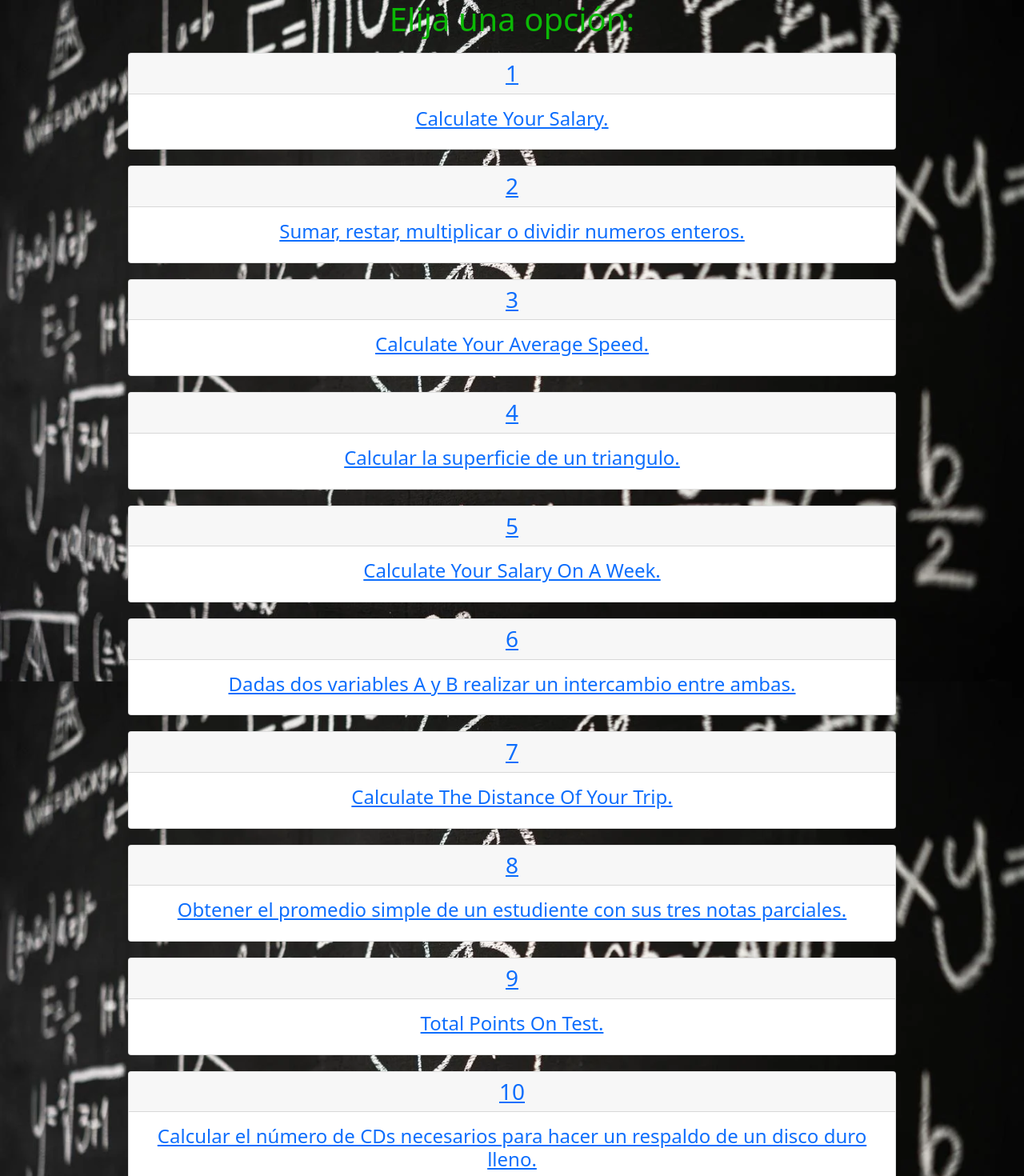
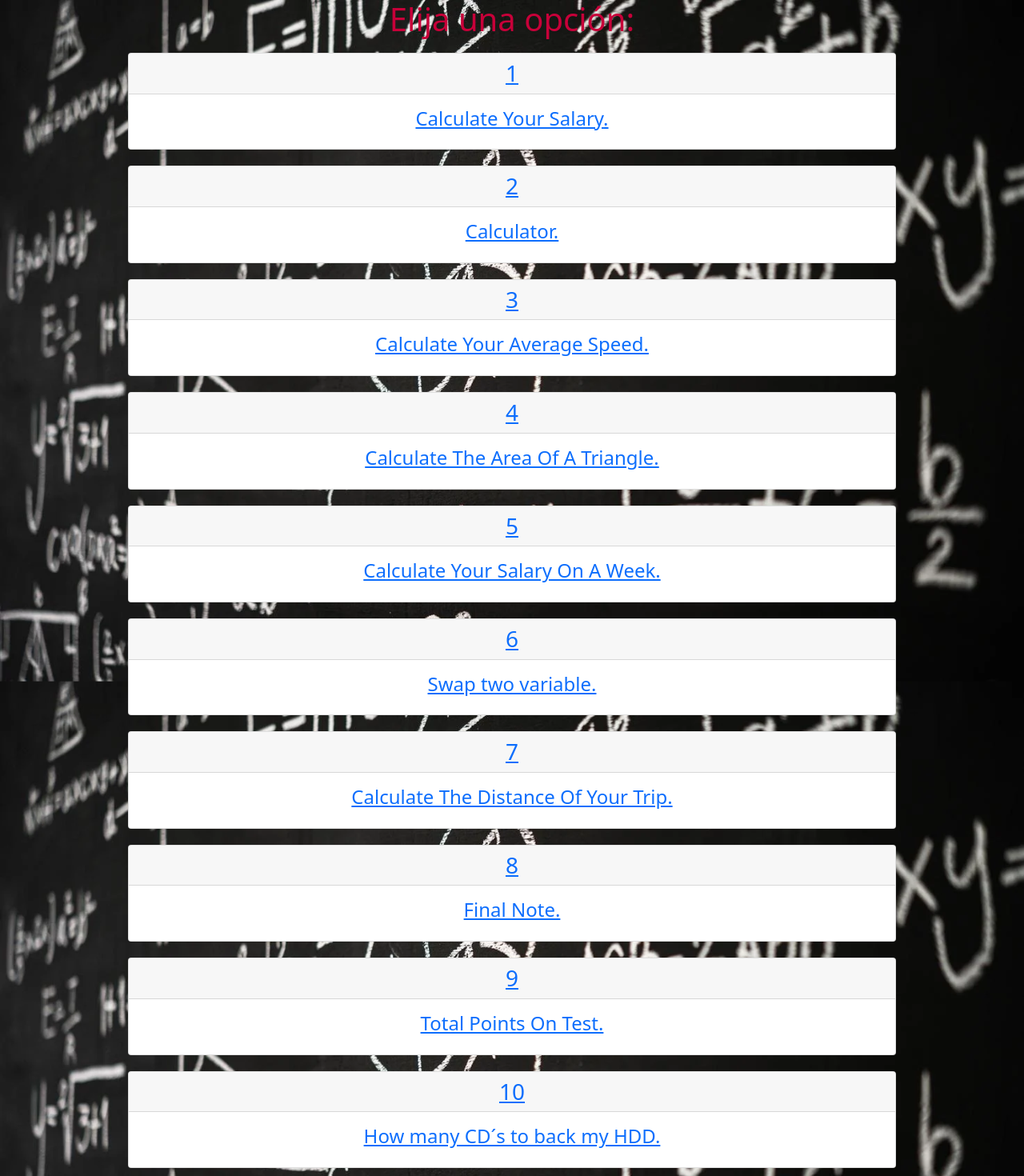
Before and after one commit to AndrewAV/logic, a React (Create React App) app: page /#/ in a window 1280 px wide. Shown: the top 1470 px of the page at 80% size. Built offline with nearby package versions, Linux system fonts and the light colour scheme.

Commit message:
menu fixed

```diff
--- a/src/App.css
+++ b/src/App.css
@@ -8,7 +8,7 @@
   align-items: center;
   justify-content: center;
   background-color: #282c34;
-  color: rgb(11, 184, 5);
+  color: #C70039;
   background-image: url("./math.webp");
   background-repeat: no-repear;
   background-position: center;
@@ -24,5 +24,5 @@
 
 label {
   font-weight: bold;
-  font-size: large;
+  font-size: 50px;
 }
--- a/src/components/Menu.js
+++ b/src/components/Menu.js
@@ -4,15 +4,15 @@ import { Link } from 'react-router-dom';
 
 const statements = [
     ["1", "Calculate Your Salary."],
-    ["2", "Sumar, restar, multiplicar o dividir numeros enteros."],
+    ["2", "Calculator."],
     ["3", "Calculate Your Average Speed."],
-    ["4", "Calcular la superficie de un triangulo."],
+    ["4", "Calculate The Area Of A Triangle."],
     ["5", "Calculate Your Salary On A Week."],
-    ["6", "Dadas dos variables A y B realizar un intercambio entre ambas."],
+    ["6", "Swap two variable."],
     ["7", "Calculate The Distance Of Your Trip."],
-    ["8", "Obtener el promedio simple de un estudiente con sus tres notas parciales."],
+    ["8", "Final Note."],
     ["9", "Total Points On Test."],
-    ["10", "Calcular el número de CDs necesarios para hacer un respaldo de un disco duro lleno."]
+    ["10", "How many CD´s to back my HDD."]
 ]
 
 const Menu = () => {
```
